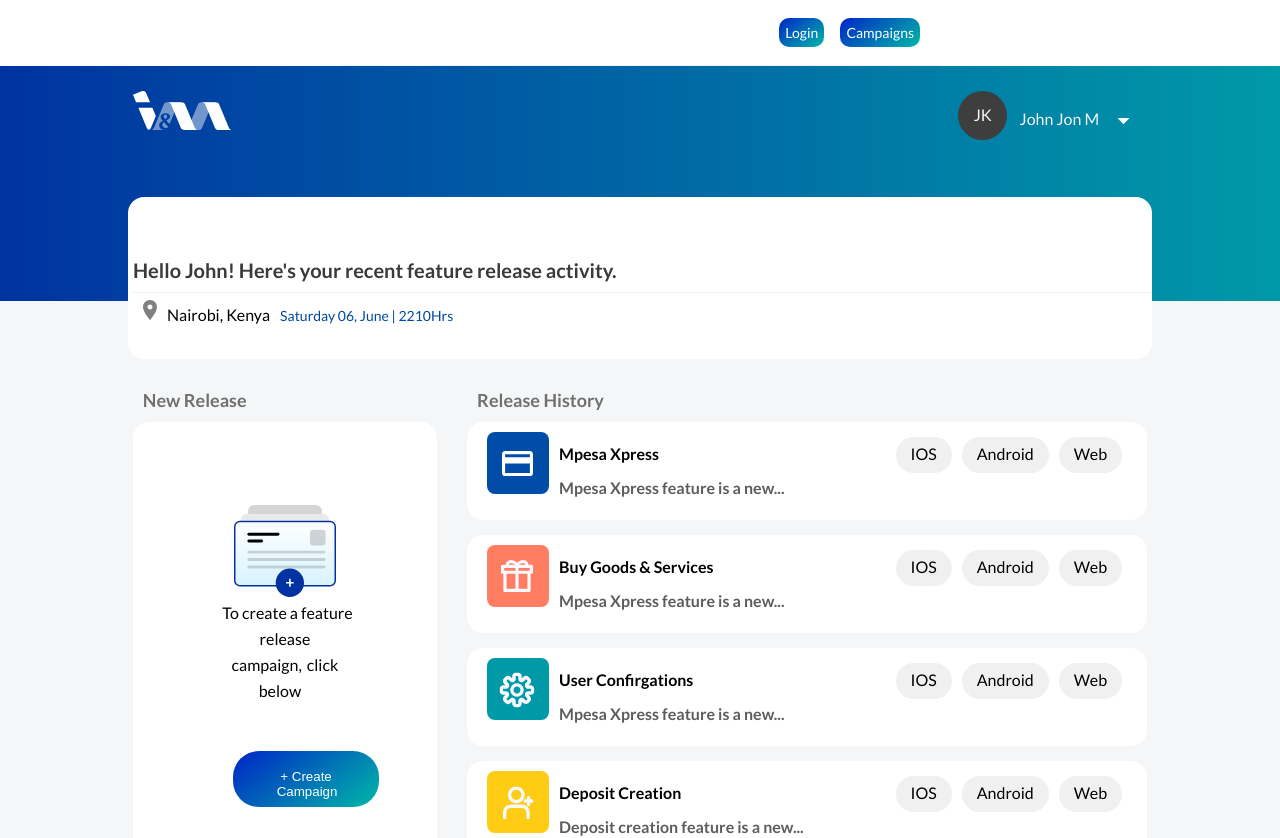
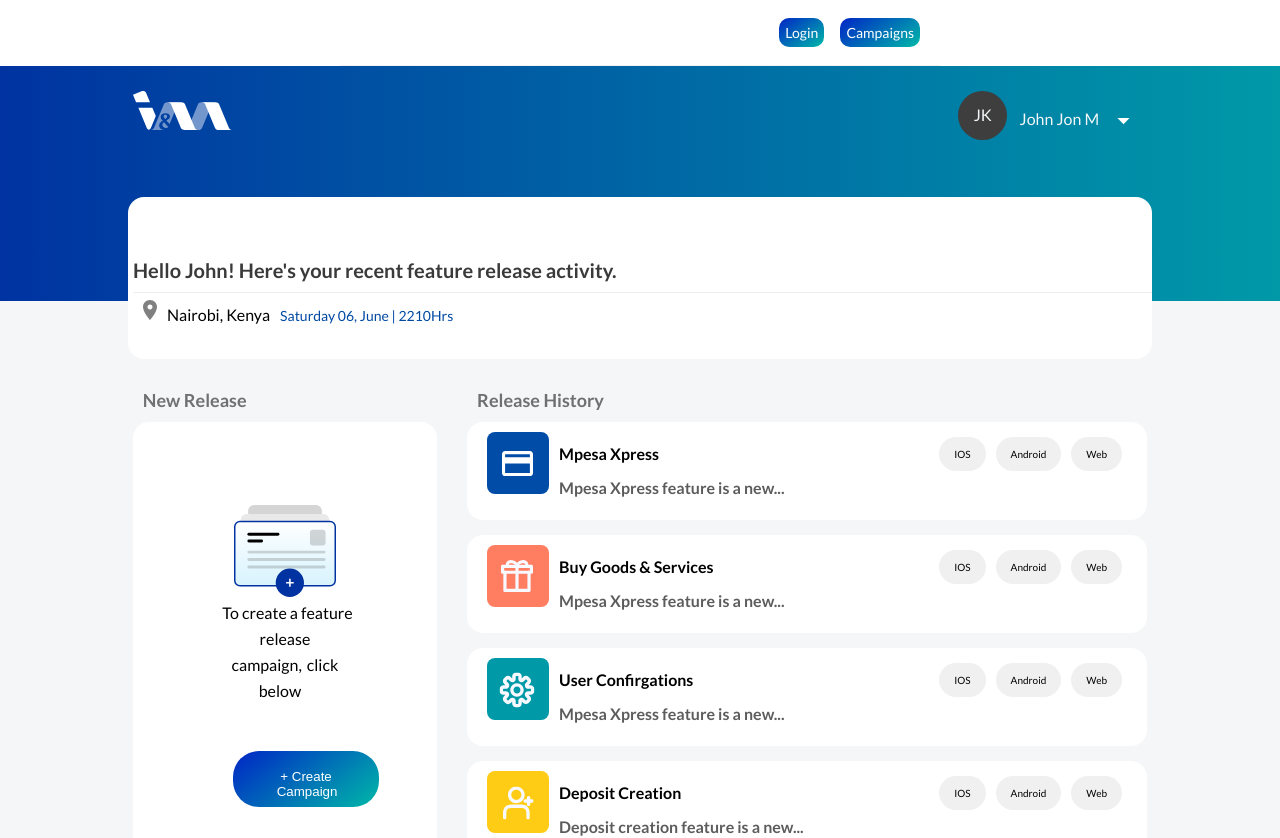
Before and after one commit to DannyMyles/Campaigns, a React (Create React App) app: page /campaign in a window 1280 px wide. Shown: the top 838 px of the page. Built offline with nearby package versions, Linux system fonts and the light colour scheme; data requests are answered from the project's data file; the HTML template or start-up script is replaced by a standard one.

Commit message:
This commit edits the icons

```diff
--- a/src/components/campaigns/campaigns.css
+++ b/src/components/campaigns/campaigns.css
@@ -78,9 +78,9 @@
   line-height: normal;
   letter-spacing: normal;
 }
-.line{
-    height: 1px;
-    background-color: #ededed;
+.line {
+  height: 1px;
+  background-color: #ededed;
 }
 .campaign-address .location {
   display: flex;
@@ -183,7 +183,10 @@
   position: absolute;
   z-index: 1;
 }
-
+.devices span {
+  font-family: Lato;
+  font-size: 10px;
+}
 .os-icon {
   background: #f0f0f0;
   padding: 5px 10px;
```
